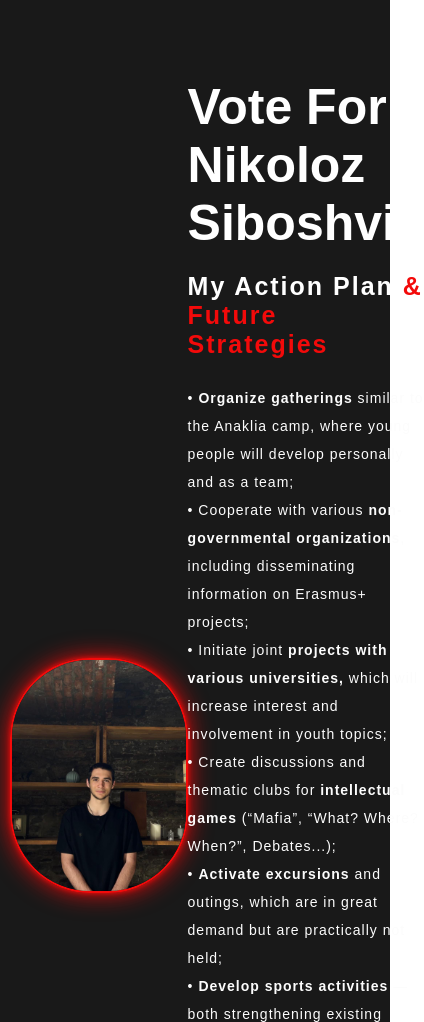
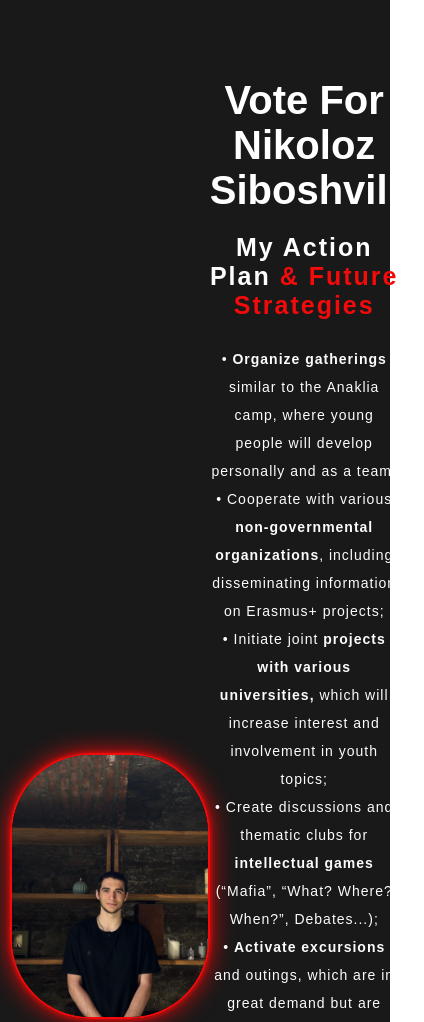
Before and after one commit to Sturu16/VoteForNikolozSiboshvili, a plain HTML site: page index.html in a window 390 px wide. Shown: the top 1022 px of the page, 424 px wide, since content can reach past the window. Drawn offline with Linux system fonts and the light colour scheme.

Commit message:
Update style.css

```diff
--- a/style.css
+++ b/style.css
@@ -78,3 +78,26 @@ button:hover{
 .cv{
     margin-left: 0.5 em;
 }
+
+@media only screen and (max-width: 600px) {
+    .about-text{
+        width: 300px;
+        text-align:center;
+        word-wrap: wrap;
+    }
+    .about-text h1{
+        font-size: 40px;
+    }
+
+    /* .about img{
+        margin-top: 20px;
+    } */
+ .about img{
+       width: 200px ;
+       margin: 0 auto;
+    }
+    .main{
+        width: 100%;
+    }
+
+  }
```
